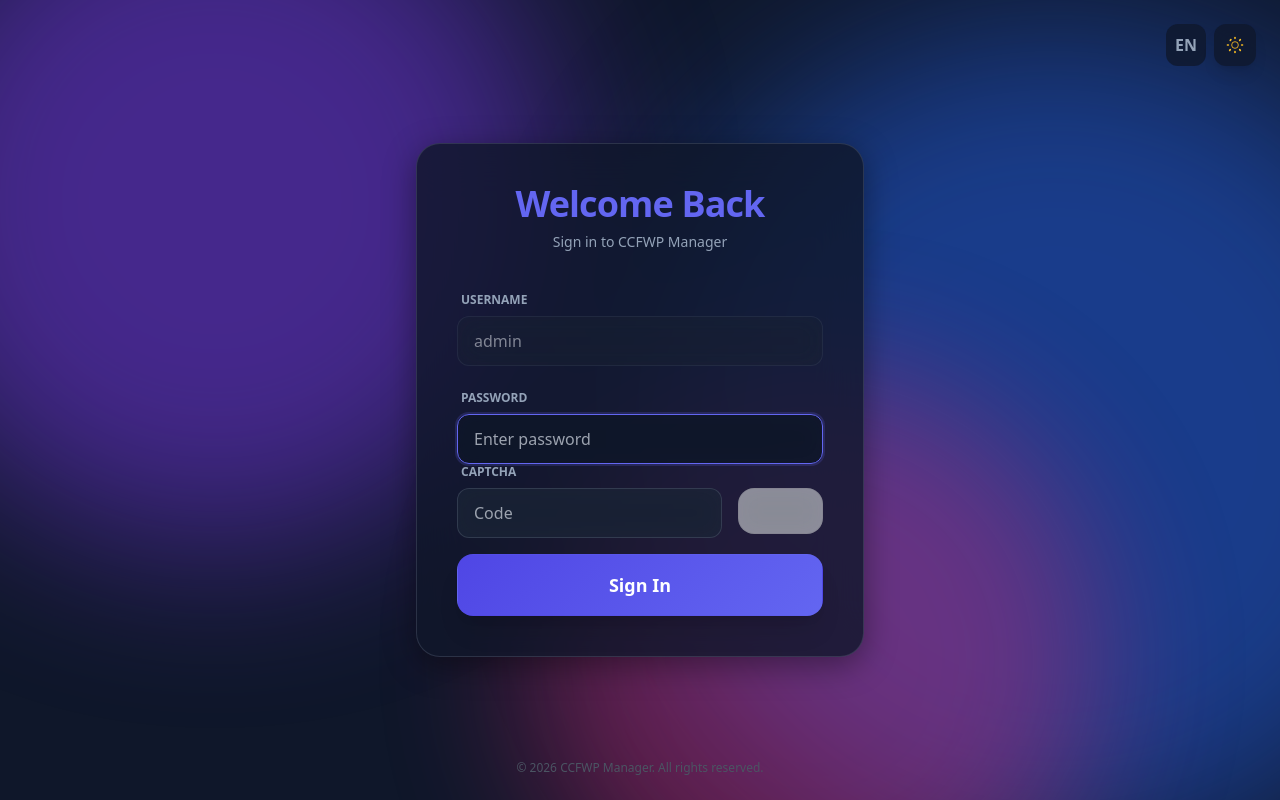
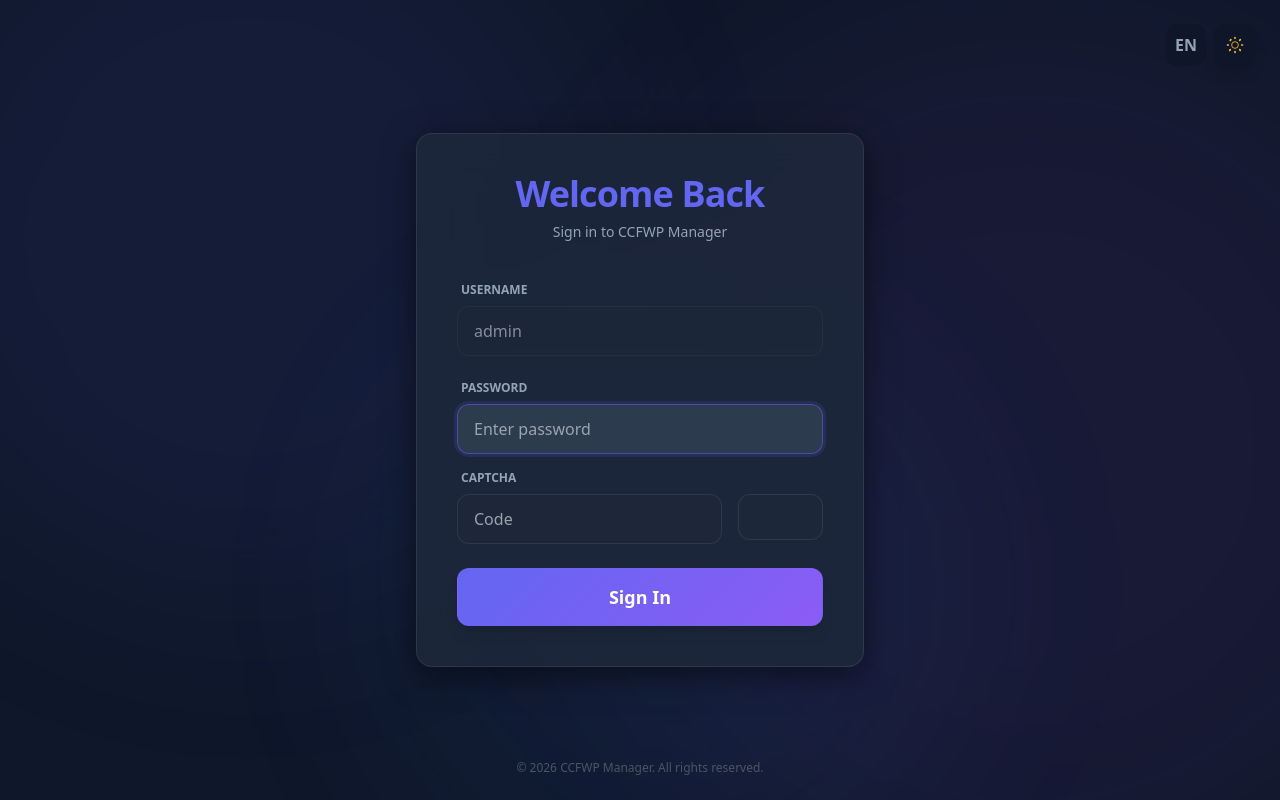
Before and after one commit to sailong/cpcf-workers-pages, a React (Vite) app in the folder manager/client/: page /login in a window 1280 px wide. Built offline with nearby package versions, Linux system fonts and the light colour scheme; no server answers.

Commit message:
style(manager): 优化玻璃拟态设计系统与样式

```diff
--- a/manager/client/src/index.css
+++ b/manager/client/src/index.css
@@ -4,104 +4,125 @@
 
 :root {
   /* =========================================
-     NEO-GLASSMORPHISM DESIGN SYSTEM
-     Rule of Three: Primary (Indigo) | Surface (Glass) | Text (Contrast)
+     MODERN GLASSMORPHISM DESIGN SYSTEM
+     优化配色方案：更现代、更协调、更舒适
      ========================================= */
 
-  /* 1. Primary Brand Color (Indigo-500 equivalent) */
+  /* 1. Primary Brand Color - 使用更温暖的蓝紫色 */
   --color-primary: #6366f1;
   --color-primary-hover: #4f46e5;
-  --color-primary-light: rgba(99, 102, 241, 0.15);
+  --color-primary-active: #4338ca;
+  --color-primary-light: rgba(99, 102, 241, 0.12);
+  --color-primary-lighter: rgba(99, 102, 241, 0.06);
 
-  /* 2. Surface & Glass */
-  --glass-bg: rgba(255, 255, 255, 0.85);
-  --glass-border: rgba(255, 255, 255, 0.6);
-  --glass-shadow: 0 8px 32px 0 rgba(31, 38, 135, 0.08);
-  --glass-blur: 24px;
+  /* 2. Surface & Glass - 更柔和的半透明效果 */
+  --glass-bg: rgba(255, 255, 255, 0.88);
+  --glass-border: rgba(255, 255, 255, 0.5);
+  --glass-shadow: 0 8px 32px 0 rgba(31, 38, 135, 0.1);
+  --glass-shadow-lg: 0 12px 48px 0 rgba(31, 38, 135, 0.15);
+  --glass-blur: 20px;
 
-  /* 3. Text & Contrast */
-  --text-main: #1e293b;
-  /* Slate-800 (Deep Slate/Navy) */
-  --text-muted: #475569;
-  /* Slate-600 */
+  /* 3. Text & Contrast - 更舒适的对比度 */
+  --text-main: #0f172a;
+  --text-secondary: #334155;
+  --text-muted: #64748b;
   --text-light: #f8fafc;
-  /* Slate-50 */
 
-  /* 4. Background Canvas */
-  --bg-gradient: radial-gradient(at 0% 0%, hsla(253, 16%, 7%, 1) 0, transparent 50%),
-    radial-gradient(at 50% 0%, hsla(225, 39%, 30%, 1) 0, transparent 50%),
-    radial-gradient(at 100% 0%, hsla(339, 49%, 30%, 1) 0, transparent 50%);
-  --bg-base: #f1f5f9;
-  /* Slate-100 */
+  /* 4. Background Canvas - 更柔和的渐变 */
+  --bg-base: #f8fafc;
+  --bg-gradient-1: rgba(99, 102, 241, 0.08);
+  --bg-gradient-2: rgba(168, 85, 247, 0.06);
+  --bg-gradient-3: rgba(59, 130, 246, 0.06);
 
   /* 5. Component Variables - Light Mode */
-  --primary: var(--color-primary);
-  --primary-hover: var(--color-primary-hover);
-
-  /* Card & Surface */
-  --bg-card: rgba(255, 255, 255, 0.9);
-  --bg-hover: rgba(255, 255, 255, 0.95);
-  --bg-input: rgba(241, 245, 249, 0.8);
+  --bg-card: rgba(255, 255, 255, 0.95);
+  --bg-card-hover: rgba(255, 255, 255, 1);
+  --bg-input: rgba(241, 245, 249, 0.6);
+  --bg-input-focus: rgba(255, 255, 255, 0.9);
 
   /* Borders */
-  --border-color: rgba(203, 213, 225, 0.6);
-  --border-color-hover: rgba(148, 163, 184, 0.8);
+  --border-color: rgba(203, 213, 225, 0.5);
+  --border-color-hover: rgba(148, 163, 184, 0.7);
+  --border-focus: rgba(99, 102, 241, 0.4);
 
-  /* Status Colors */
+  /* Status Colors - 更柔和的状态色 */
   --color-success: #10b981;
+  --color-success-light: rgba(16, 185, 129, 0.1);
   --color-warning: #f59e0b;
+  --color-warning-light: rgba(245, 158, 11, 0.1);
   --color-error: #ef4444;
+  --color-error-light: rgba(239, 68, 68, 0.1);
   --color-info: #3b82f6;
+  --color-info-light: rgba(59, 130, 246, 0.1);
 
-  /* Resource Theme Colors */
-  --kv-theme: #a855f7;      /* Purple - KV Store */
-  --kv-theme-light: rgba(168, 85, 247, 0.15);
-  --d1-theme: #3b82f6;      /* Blue - Database */
-  --d1-theme-light: rgba(59, 130, 246, 0.15);
-  --r2-theme: #eab308;      /* Yellow - Object Storage */
-  --r2-theme-light: rgba(234, 179, 8, 0.15);
+  /* Resource Theme Colors - 更协调的资源主题色 */
+  --kv-theme: #8b5cf6;
+  --kv-theme-light: rgba(139, 92, 246, 0.12);
+  --kv-theme-border: rgba(139, 92, 246, 0.3);
 
-  /* Shadows */
-  --shadow-sm: 0 1px 2px 0 rgba(0, 0, 0, 0.05);
-  --shadow-md: 0 4px 6px -1px rgba(0, 0, 0, 0.1), 0 2px 4px -1px rgba(0, 0, 0, 0.06);
-  --shadow-lg: 0 10px 15px -3px rgba(0, 0, 0, 0.1), 0 4px 6px -2px rgba(0, 0, 0, 0.05);
+  --d1-theme: #3b82f6;
+  --d1-theme-light: rgba(59, 130, 246, 0.12);
+  --d1-theme-border: rgba(59, 130, 246, 0.3);
+
+  --r2-theme: #eab308;
+  --r2-theme-light: rgba(234, 179, 8, 0.12);
+  --r2-theme-border: rgba(234, 179, 8, 0.3);
+
+  /* Shadows - 更自然的阴影 */
+  --shadow-sm: 0 1px 2px 0 rgba(0, 0, 0, 0.04);
+  --shadow-md: 0 4px 8px -2px rgba(0, 0, 0, 0.08), 0 2px 4px -2px rgba(0, 0, 0, 0.04);
+  --shadow-lg: 0 12px 24px -4px rgba(0, 0, 0, 0.1), 0 4px 8px -4px rgba(0, 0, 0, 0.04);
+  --shadow-xl: 0 20px 40px -8px rgba(0, 0, 0, 0.12);
 }
 
-/* Dark Mode Overrides */
+/* Dark Mode Overrides - 更舒适的深色模式 */
 .dark {
-  --glass-bg: rgba(15, 23, 42, 0.75);
-  /* Slate-900 Base */
-  --glass-border: rgba(255, 255, 255, 0.15);
-  --glass-shadow: 0 8px 32px 0 rgba(0, 0, 0, 0.4);
+  --glass-bg: rgba(15, 23, 42, 0.8);
+  --glass-border: rgba(255, 255, 255, 0.12);
+  --glass-shadow: 0 8px 32px 0 rgba(0, 0, 0, 0.5);
+  --glass-shadow-lg: 0 12px 48px 0 rgba(0, 0, 0, 0.6);
 
   --text-main: #f1f5f9;
-  /* Slate-100 */
+  --text-secondary: #cbd5e1;
   --text-muted: #94a3b8;
-  /* Slate-400 */
 
-  --bg-base: #020617;
-  /* Slate-950 */
+  --bg-base: #0f172a;
+  --bg-gradient-1: rgba(99, 102, 241, 0.15);
+  --bg-gradient-2: rgba(168, 85, 247, 0.12);
+  --bg-gradient-3: rgba(59, 130, 246, 0.12);
 
-  /* Component Variables - Dark Mode */
-  --bg-card: rgba(15, 23, 42, 0.8);
-  --bg-hover: rgba(30, 41, 59, 0.9);
+  --bg-card: rgba(30, 41, 59, 0.85);
+  --bg-card-hover: rgba(51, 65, 85, 0.9);
   --bg-input: rgba(30, 41, 59, 0.6);
+  --bg-input-focus: rgba(51, 65, 85, 0.8);
 
-  --border-color: rgba(148, 163, 184, 0.2);
-  --border-color-hover: rgba(148, 163, 184, 0.4);
+  --border-color: rgba(148, 163, 184, 0.15);
+  --border-color-hover: rgba(148, 163, 184, 0.3);
+  --border-focus: rgba(99, 102, 241, 0.5);
+
+  --kv-theme: #a78bfa;
+  --kv-theme-light: rgba(167, 139, 250, 0.15);
+  --kv-theme-border: rgba(167, 139, 250, 0.4);
+
+  --d1-theme: #60a5fa;
+  --d1-theme-light: rgba(96, 165, 250, 0.15);
+  --d1-theme-border: rgba(96, 165, 250, 0.4);
+
+  --r2-theme: #fbbf24;
+  --r2-theme-light: rgba(251, 191, 36, 0.15);
+  --r2-theme-border: rgba(251, 191, 36, 0.4);
 }
 
 @layer base {
   body {
     background-color: var(--bg-base);
     color: var(--text-main);
-    /* High performance scrolling */
     -webkit-font-smoothing: antialiased;
     -moz-osx-font-smoothing: grayscale;
-    @apply antialiased font-sans transition-colors duration-500 selection:bg-indigo-500/30 selection:text-indigo-600 dark:selection:text-indigo-300;
+    @apply antialiased font-sans transition-colors duration-300 selection:bg-indigo-500/30 selection:text-indigo-600 dark:selection:text-indigo-300;
   }
 
-  /* Fluid Background Animation Container */
+  /* Fluid Background Animation Container - 更柔和的渐变背景 */
   .fluid-bg {
     position: fixed;
     top: 0;
@@ -110,86 +131,57 @@
     height: 100vh;
     z-index: -1;
     overflow: hidden;
-    background-color: #ffffff;
+    background-color: var(--bg-base);
   }
 
-  .dark .fluid-bg {
-    background-color: #0f172a;
-  }
-
-  /* Animated Orbs */
+  /* Animated Orbs - 更柔和的光晕效果 */
   .orb {
     position: absolute;
     border-radius: 50%;
-    filter: blur(80px);
-    /* Extreme blur for smooth gradient */
-    opacity: 0.6;
-    animation: float 20s infinite ease-in-out alternate;
+    filter: blur(100px);
+    opacity: 0.5;
+    animation: float 25s infinite ease-in-out alternate;
   }
 
   .orb-1 {
     top: -10%;
     left: -10%;
-    width: 50vw;
-    height: 50vw;
-    background: #c4b5fd;
-    /* violet-300 */
-    animation-duration: 25s;
-  }
-
-  .dark .orb-1 {
-    background: #7c3aed;
-    /* violet-600 (Brighter) */
-    opacity: 0.5;
+    width: 55vw;
+    height: 55vw;
+    background: var(--bg-gradient-1);
+    animation-duration: 30s;
   }
 
   .orb-2 {
-    bottom: -10%;
+    bottom: -15%;
     right: -10%;
-    width: 60vw;
-    height: 60vw;
-    background: #bae6fd;
-    /* sky-200 */
-    animation-duration: 30s;
-    animation-delay: -5s;
-  }
-
-  .dark .orb-2 {
-    background: #2563eb;
-    /* blue-600 (Brighter) */
-    opacity: 0.5;
+    width: 65vw;
+    height: 65vw;
+    background: var(--bg-gradient-2);
+    animation-duration: 35s;
+    animation-delay: -8s;
   }
 
   .orb-3 {
-    top: 40%;
-    left: 40%;
+    top: 30%;
+    left: 30%;
     width: 50vw;
     height: 50vw;
-    background: #fbcfe8;
-    /* pink-200 */
-    animation-duration: 22s;
-    animation-delay: -10s;
-  }
-
-  .dark .orb-3 {
-    background: #db2777;
-    /* pink-600 (Brighter) */
-    opacity: 0.4;
+    background: var(--bg-gradient-3);
+    animation-duration: 28s;
+    animation-delay: -15s;
   }
 
   @keyframes float {
     0% {
       transform: translate(0, 0) scale(1);
     }
-
     33% {
-      transform: translate(30px, -50px) scale(1.1);
+      transform: translate(40px, -60px) scale(1.05);
     }
-
     66% {
-      transform: translate(-20px, 20px) scale(0.9);
+      transform: translate(-30px, 30px) scale(0.95);
     }
-
     100% {
       transform: translate(0, 0) scale(1);
     }
@@ -197,47 +189,41 @@
 }
 
 @layer components {
-
-  /* Ultra-Glass Component */
-  /* This is the core of the Neo-Glassmorphism style */
+  /* Ultra-Glass Component - 更现代的玻璃效果 */
   .neo-glass {
     background: var(--glass-bg);
     backdrop-filter: blur(var(--glass-blur));
     -webkit-backdrop-filter: blur(var(--glass-blur));
     border: 1px solid var(--glass-border);
     box-shadow: var(--glass-shadow);
-    /* Fix for scrolling occlusion/glithces on WebKit */
     transform: translateZ(0);
-    @apply rounded-3xl transition-all duration-300;
+    @apply rounded-2xl transition-all duration-300;
   }
 
-  /* Utility Glass Class (for smaller elements) */
+  /* Utility Glass Class */
   .glass {
     background: var(--glass-bg);
     backdrop-filter: blur(var(--glass-blur));
     -webkit-backdrop-filter: blur(var(--glass-blur));
     border: 1px solid var(--glass-border);
-    @apply rounded-2xl transition-all duration-300;
+    @apply rounded-xl transition-all duration-300;
   }
 
-  /* Interactive Glass Card */
+  /* Interactive Glass Card - 更优雅的卡片效果 */
   .neo-card {
     @apply neo-glass flex flex-col relative overflow-hidden transition-all duration-300;
     background: var(--bg-card);
     border-color: var(--border-color);
   }
 
-  /* Hover State for Cards - Gentle Rise */
   .neo-card:hover {
-    transform: translateY(-2px);
-    box-shadow: var(--glass-shadow);
-    background: var(--bg-hover);
-    /* Subtle color shift */
-    border-color: var(--primary);
-    /* subtle brand highlight */
+    transform: translateY(-3px);
+    box-shadow: var(--glass-shadow-lg);
+    background: var(--bg-card-hover);
+    border-color: var(--border-color-hover);
   }
 
-  /* Add subtle shine effect on hover - only visible on hover */
+  /* Subtle shine effect */
   .neo-card::after {
     content: '';
     position: absolute;
@@ -245,8 +231,8 @@
     left: -100%;
     width: 100%;
     height: 100%;
-    background: linear-gradient(90deg, transparent, rgba(255, 255, 255, 0.08), transparent);
-    transition: 0.5s;
+    background: linear-gradient(90deg, transparent, rgba(255, 255, 255, 0.1), transparent);
+    transition: 0.6s;
     pointer-events: none;
     opacity: 0;
   }
@@ -256,39 +242,52 @@
     opacity: 1;
   }
 
-  /* Glass Inputs */
+  /* Glass Inputs - 更舒适的输入框 */
   .neo-input {
     background: var(--bg-input);
     color: var(--text-main);
     border: 1px solid var(--border-color);
-    @apply backdrop-blur-md rounded-xl px-4 py-3 outline-none transition-all duration-300;
+    @apply backdrop-blur-sm rounded-xl px-4 py-3 outline-none transition-all duration-200;
+  }
+
+  .neo-input:hover {
+    border-color: var(--border-color-hover);
+    background: var(--bg-input-focus);
   }
 
   .neo-input:focus {
-    border-color: var(--primary);
-    box-shadow: 0 0 0 2px rgba(99, 102, 241, 0.2);
-    background: var(--bg-card);
+    border-color: var(--border-focus);
+    box-shadow: 0 0 0 3px rgba(99, 102, 241, 0.15);
+    background: var(--bg-input-focus);
   }
 
-  /* Primary Button (Gradient) */
+  /* Primary Button - 更现代的渐变按钮 */
   .btn-gradient {
-    background: linear-gradient(135deg, #4f46e5 0%, #6366f1 100%);
-    @apply text-white font-bold px-5 py-2.5 rounded-2xl shadow-lg shadow-indigo-500/30 hover:shadow-indigo-500/50 hover:scale-[1.02] active:scale-[0.98] transition-all duration-200 border border-transparent;
+    background: linear-gradient(135deg, #6366f1 0%, #8b5cf6 100%);
+    @apply text-white font-semibold px-6 py-2.5 rounded-xl shadow-md hover:shadow-lg hover:scale-[1.02] active:scale-[0.98] transition-all duration-200 border border-transparent;
   }
 
-  /* Glass Button (Secondary) */
+  .btn-gradient:hover {
+    background: linear-gradient(135deg, #4f46e5 0%, #7c3aed 100%);
+  }
+
+  /* Glass Button - 更优雅的次要按钮 */
   .btn-glass {
     background: var(--bg-card);
     border: 1px solid var(--border-color);
     color: var(--text-main);
-    @apply font-medium px-5 py-2.5 rounded-2xl hover:bg-[var(--glass-bg)] active:scale-95 transition-all flex items-center gap-2 shadow-sm hover:shadow-md;
+    @apply font-medium px-5 py-2.5 rounded-xl hover:bg-[var(--bg-card-hover)] active:scale-95 transition-all flex items-center gap-2 shadow-sm hover:shadow-md;
+  }
+
+  .btn-glass:hover {
+    border-color: var(--border-color-hover);
   }
 }
 
-/* Custom Scrollbar - Minimal */
+/* Custom Scrollbar - 更精致的滚动条 */
 ::-webkit-scrollbar {
-  width: 6px;
-  height: 6px;
+  width: 8px;
+  height: 8px;
 }
 
 ::-webkit-scrollbar-track {
@@ -296,5 +295,21 @@
 }
 
 ::-webkit-scrollbar-thumb {
-  @apply bg-gray-400/30 rounded-full hover:bg-gray-400/50;
+  background: rgba(148, 163, 184, 0.3);
+  border-radius: 4px;
+  transition: background 0.2s;
 }
+
+::-webkit-scrollbar-thumb:hover {
+  background: rgba(148, 163, 184, 0.5);
+}
+
+/* Selection Color */
+::selection {
+  background: rgba(99, 102, 241, 0.3);
+  color: inherit;
+}
+
+.dark ::selection {
+  background: rgba(99, 102, 241, 0.4);
+}
--- a/manager/client/src/pages/Login.tsx
+++ b/manager/client/src/pages/Login.tsx
@@ -96,7 +96,7 @@ const Login: React.FC<LoginProps> = ({ onLogin }) => {
                         />
                     </div>
 
-                    <div>
+                    <div className="space-y-4">
                         <div>
                             <label className="block text-[var(--text-muted)] text-xs font-bold uppercase mb-2 ml-1">{t('loginPage.password')}</label>
                             <input
@@ -120,16 +120,17 @@ const Login: React.FC<LoginProps> = ({ onLogin }) => {
                                     className="neo-input flex-1"
                                 />
                                 <div
-                                    className="w-32 h-[46px] rounded-2xl overflow-hidden cursor-pointer hover:opacity-90 transition-opacity border border-black/5 dark:border-white/10 flex items-center justify-center bg-white/50 backdrop-blur-md dark:bg-white/10"
+                                    className="w-32 h-[46px] rounded-xl overflow-hidden cursor-pointer hover:opacity-90 hover:scale-105 transition-all border border-[var(--border-color)] flex items-center justify-center bg-[var(--bg-card)] backdrop-blur-sm"
                                     onClick={fetchCaptcha}
                                     dangerouslySetInnerHTML={{ __html: captchaSvg }}
                                     title={t('loginPage.refreshCaptcha')}
                                 />
                             </div>
                         </div>
+                    </div>
 
                     {error && (
-                            <div className="bg-red-500/10 border border-red-500/20 text-red-500 px-4 py-3 rounded-2xl text-sm text-center font-medium backdrop-blur-md">
+                        <div className="bg-red-500/10 border border-red-500/20 text-red-500 px-4 py-3 rounded-xl text-sm text-center font-medium backdrop-blur-md">
                             {error === 'Login failed' ? t('loginPage.authFailed') : error}
                         </div>
                     )}
@@ -137,11 +138,10 @@ const Login: React.FC<LoginProps> = ({ onLogin }) => {
                     <button
                         type="submit"
                         disabled={loading}
-                            className="w-full btn-gradient py-4 text-lg font-bold disabled:opacity-50 disabled:cursor-not-allowed mt-4 shadow-xl"
+                        className="w-full btn-gradient py-3.5 text-lg font-semibold disabled:opacity-50 disabled:cursor-not-allowed shadow-lg hover:shadow-xl transition-all"
                     >
                         {loading ? t('loginPage.verifying') : t('loginPage.signIn')}
                     </button>
-                    </div>
                 </form>
             </div>
 
```
Lines whose indentation alone changed are shown as unchanged.
